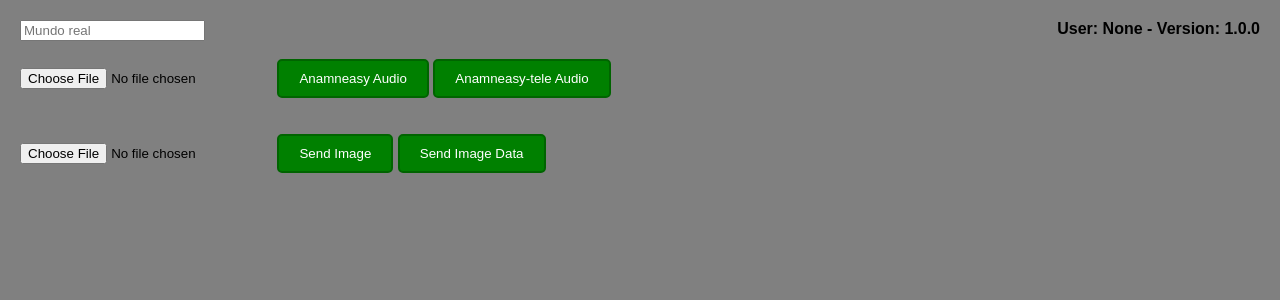
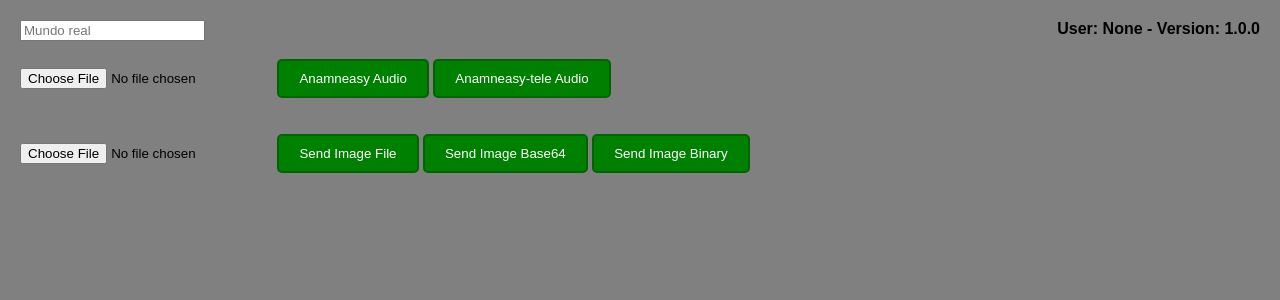
Before and after one commit to fbatag/WebAgent, a Flask app: page / in a window 1280 px wide. Shown: the top 300 px of the page. Run offline with Flask 3, Linux system fonts and the light colour scheme.

Commit message:
Sending the image as Binary Data

```diff
--- a/templates/index.html
+++ b/templates/index.html
@@ -35,8 +35,9 @@
         </br></br>
         <div>
             <input type="file" id="imageFile" accept="image/*, application/pdf">
-            <button type="button" id="sendImageButton">Send Image</button>
-            <button type="button" id="sendImageDataButton">Send Image Data</button>
+            <button type="button" id="sendImageFileButton">Send Image File</button>
+            <button type="button" id="sendImageBase64Button">Send Image Base64</button>
+            <button type="button" id="sendImageBinaryButton">Send Image Binary</button>
         </div>
         </br></br>
 
@@ -50,7 +51,11 @@
         const exameasy_api = "https://exameasy-484116905177.us-central1.run.app/"
 
         //const form = document.querySelector("form");
-
+        const SendingType = {
+            FILE: 'File',
+            BASE_64: 'Base64',
+            BINARY: 'Binary'
+        };
         const audioFileInput = document.getElementById("audioFile");
         document.getElementById("callAnamneasyButton").addEventListener("click", function() {
             sendFile(anamneasy_api, audioFileInput);
@@ -60,21 +65,27 @@
         });
 
         const imageFile = document.getElementById("imageFile");
-        document.getElementById("sendImageButton").addEventListener("click", function() {
-            sendFile(exameasy_api, imageFile);
+        document.getElementById("sendImageFileButton").addEventListener("click", function() {
+            sendFile(exameasy_api, imageFile, SendingType.FILE);
         });
-        document.getElementById("sendImageDataButton").addEventListener("click", function() {
-            sendFile(exameasy_api, imageFile, true);
+        document.getElementById("sendImageBase64Button").addEventListener("click", function() {
+            sendFile(exameasy_api, imageFile, SendingType.BASE_64);
+        });
+        document.getElementById("sendImageBinaryButton").addEventListener("click", function() {
+            sendFile(exameasy_api, imageFile, SendingType.BINARY);
         });
 
-        async function sendFile(api, file_input, asData = false) {
+
+        async function sendFile(api, file_input, sendingType) {
+            apiResultElement.textContent = "";
             const file = file_input.files[0];
             if (!file) {
                 alert("Please select an image file first.");
                 return;
             }
+            console.log("File ", file.name, " type: ", file.type, " size: ", file.size);
             const formData = new FormData();
-            if (!asData) {
+            if (sendingType === SendingType.FILE) {
                 formData.append("file", file, file.name);
                 await callApi(api, formData);
             }
@@ -82,18 +93,29 @@
                 const reader = new FileReader();
                 reader.onloadend = async () => {
                     // reader.result contains the Base64 string
-                    console.log('File contet size:', reader.result.length);
-                    //console.log('File as Base64:', reader.result);
-                    // You could now set this on your 'arquivo' object
-                    // arquivo.fileBase64 = ;
-                    formData.append("filename", file.name);
-                    formData.append("filedata", reader.result);
+                    console.log('File contet size:', reader.result.length? reader.result.length : reader.result.byteLength);
+                    console.log('File as data:', reader.result);
+                    if (sendingType === SendingType.BASE_64) {
+                        formData.append("filedata", reader.result);
+                    } else if (sendingType === SendingType.BINARY) {
+                        const blob = new Blob([reader.result], { type: "application/octet-stream" });
+                        formData.append("filedata", blob);
+                    }
                     await callApi(exameasy_api, formData);
                 }
                 reader.onerror = (error) => {
                     console.error('Error reading file:', error);
                 };
-                reader.readAsDataURL(file);
+                formData.append("filename", file.name);
+                formData.append("filetype", file.type);
+                if (sendingType === SendingType.BASE_64) {
+                    //formData.append("datatype", SendingType.BASE_64);
+                    reader.readAsDataURL(file);
+                }
+                else if (sendingType === SendingType.BINARY) {
+                    //formData.append("datatype", SendingType.BINARY);
+                    reader.readAsArrayBuffer(file);
+                }
             }
         }
 
```
